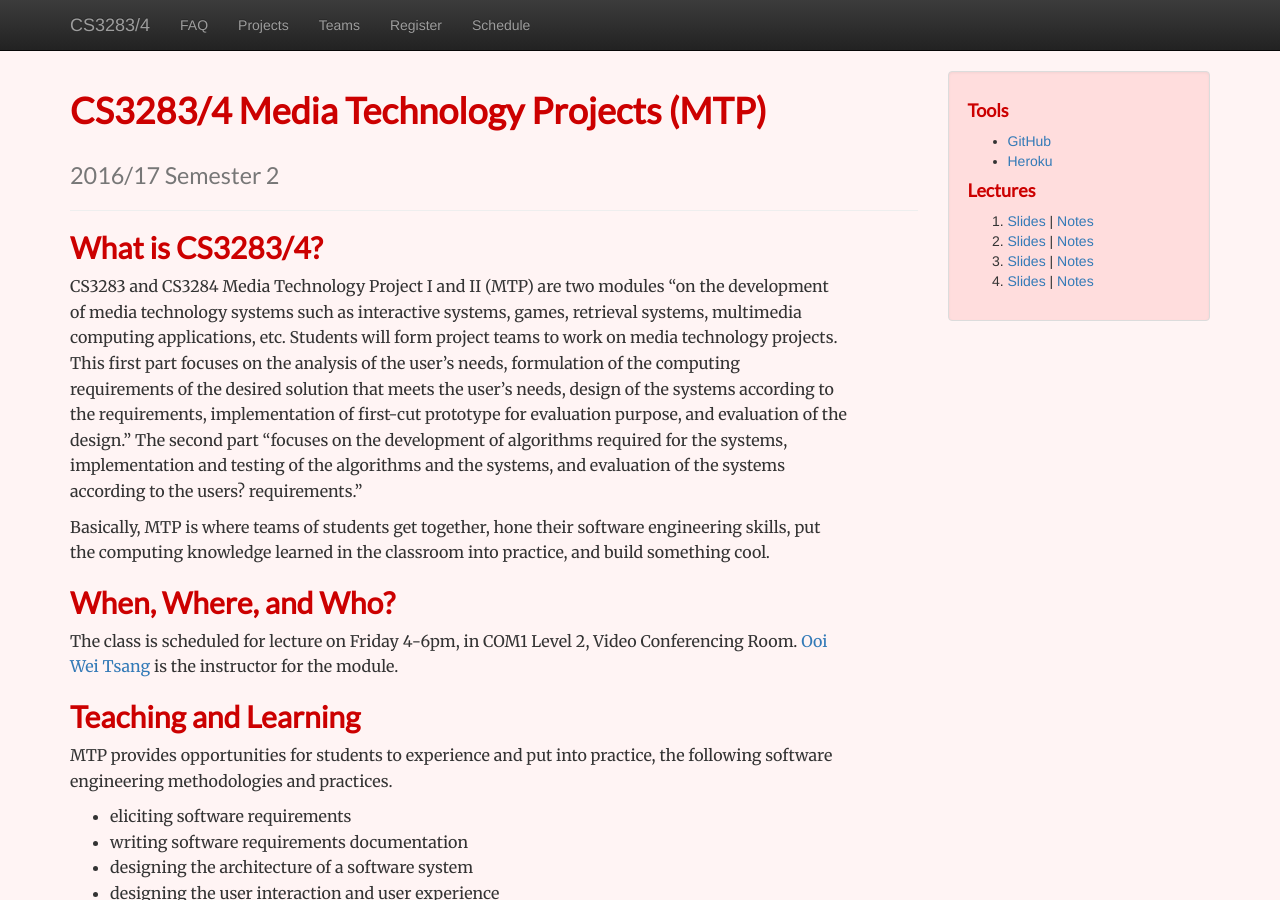
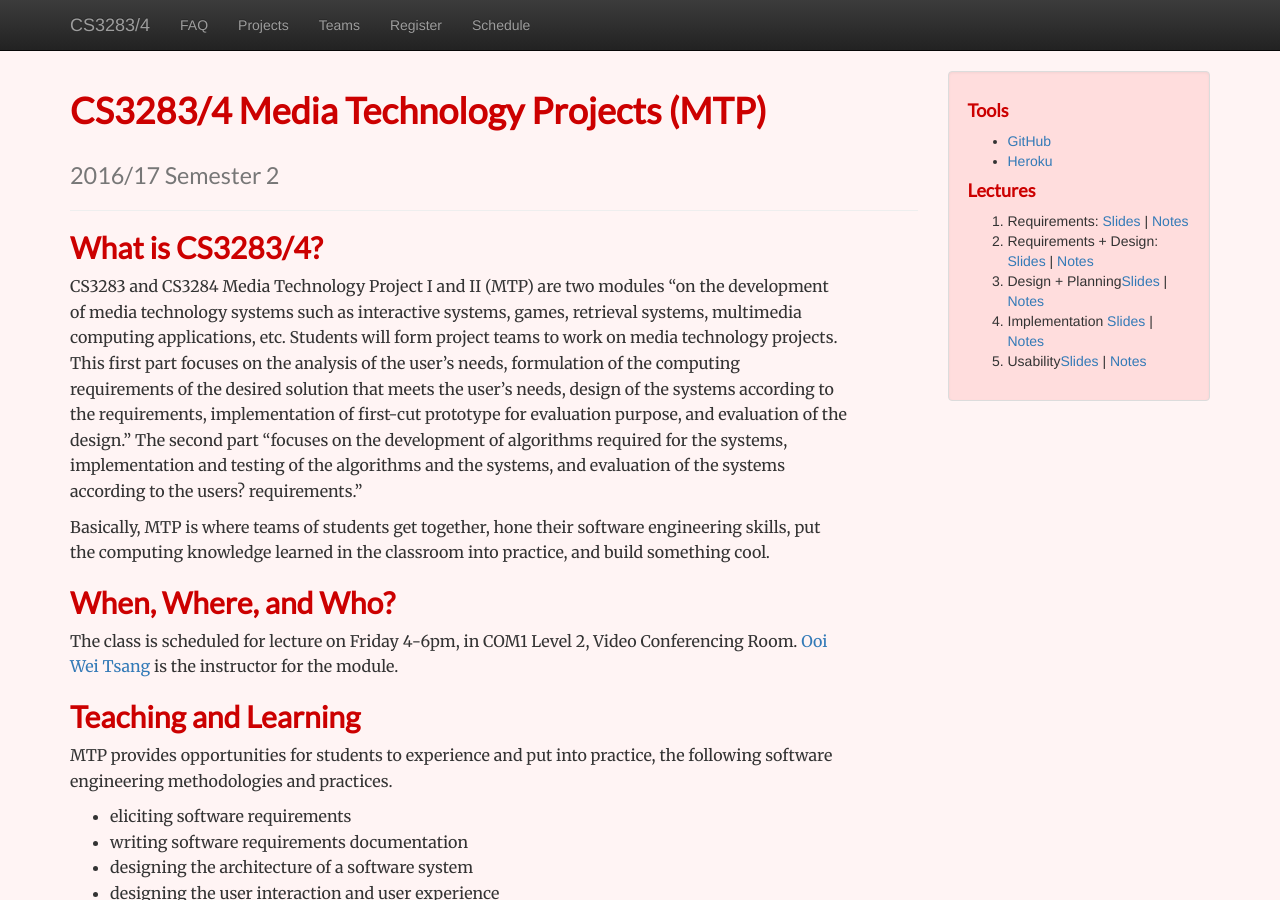
Before and after one commit to nus-mtp/1617, a Jekyll site: the page built from index.md, in a window 1280 px wide and 900 px high. Built offline with Jekyll 4.4.1, drawn with Linux system fonts in a browser that asks for light colours; nearby versions of some CDN libraries; our own code applies the rules of GitHub Pages for plain Markdown files.

Commit message:
Added links to slides and notes for Lecture 5

```diff
--- a/_includes/sidebar.html
+++ b/_includes/sidebar.html
@@ -6,13 +6,15 @@
 </ul>
 <h4>Lectures</h4>
 <ol>
-<li><a href="http://www.comp.nus.edu.sg/~ooiwt/cs3283/lect1.pdf">Slides</a> |
+<li>Requirements: <a href="http://www.comp.nus.edu.sg/~ooiwt/cs3283/lect1.pdf">Slides</a> |
 <a href="n1-requirements.html">Notes</a>
-<li><a href="http://www.comp.nus.edu.sg/~ooiwt/cs3283/lect2.pdf">Slides</a> |
+<li>Requirements + Design: <a href="http://www.comp.nus.edu.sg/~ooiwt/cs3283/lect2.pdf">Slides</a> |
 <a href="n2-requirements-design.html">Notes</a>
-<li><a href="http://www.comp.nus.edu.sg/~ooiwt/cs3283/lect3.pdf">Slides</a> |
+<li>Design + Planning<a href="http://www.comp.nus.edu.sg/~ooiwt/cs3283/lect3.pdf">Slides</a> |
 <a href="n3-design-and-planning.html">Notes</a>
-<li><a href="http://www.comp.nus.edu.sg/~ooiwt/cs3283/lect4.pdf">Slides</a> |
+<li>Implementation <a href="http://www.comp.nus.edu.sg/~ooiwt/cs3283/lect4.pdf">Slides</a> |
 <a href="n4-implementation.html">Notes</a>
+<li>Usability<a href="http://www.comp.nus.edu.sg/~ooiwt/cs3283/lect5.pdf">Slides</a> |
+<a href="n5-usability.html">Notes</a>
 </ol>
 </div>
```
